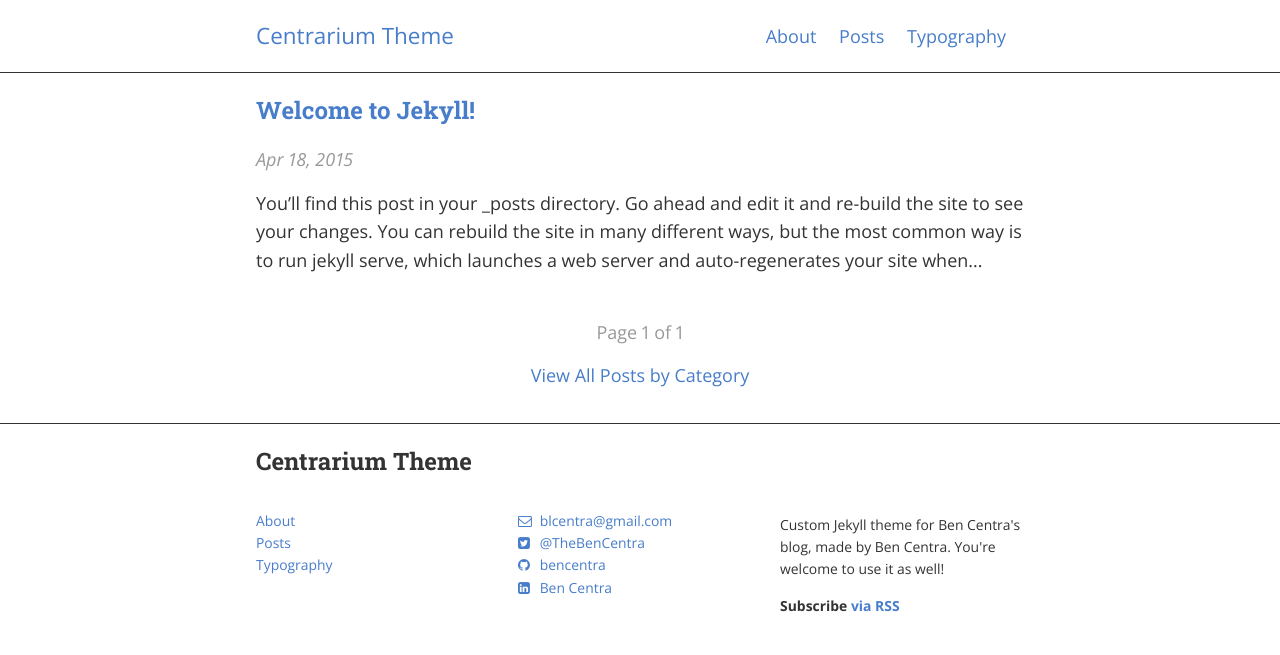
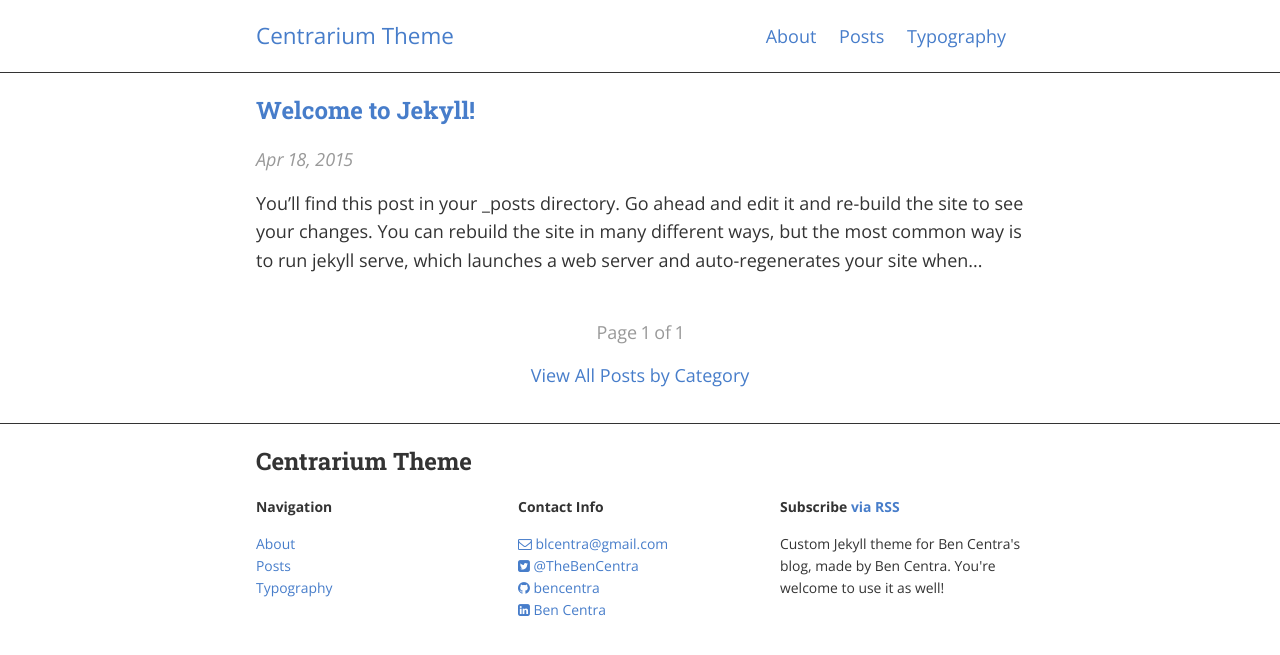
Before and after one commit to bencentra/centrarium, a Jekyll site: the page built from index.html, in a window 1280 px wide. Shown: the top 655 px of the page. Built offline with Jekyll 4.4.1, drawn with Linux system fonts in a browser that asks for light colours; nearby versions of some CDN libraries; the list of posts is cut into pages by our own code; a style sheet for code colours, icons or effects is not loaded.

Commit message:
tidying up footer scss

```diff
--- a/_includes/footer.html
+++ b/_includes/footer.html
@@ -4,9 +4,10 @@
 
     <h2 class="footer-heading">{{ site.title }}</h2>
 
-    <div class="site-contact">
+    <div class="site-navigation">
 
-      <ul class="contact-list">
+    	<p><strong>Navigation</strong></p>
+      <ul class="pages">
         {% for page in site.pages %}
         {% if page.title %}
           <li class="nav-link"><a href="{{ page.url | prepend: site.baseurl }}">{{ page.title }}</a>
@@ -15,7 +16,9 @@
       </ul>
     </div>
 
-    <div class="site-social">
+    <div class="site-contact">
+
+    	<p><strong>Contact Info</strong>
       <ul class="social-media-list">
       	<li>
       		<a href="mailto:{{ site.email }}">
@@ -35,48 +38,12 @@
       	{% endif %}
       	{% endfor %}
 
-        {% if site.social.github.url != null %}
-        <li>
-          <a href="{{ site.social.github.url }}" title="{{ site.social.github.desc }}">
-            <i class="fa fa-github"></i>
-            <span class="username">{% if site.social.github.username %}{{ site.social.github.username }}{% else %}GitHub{% endif %}</span>
-          </a>
-        </li>
-        {% endif %}
-
-        {% if site.social.twitter.url != null %}
-        <li>
-          <a href="{{ site.social.twitter.url }}" title="{{ site.social.twitter.desc }}">
-            <i class="fa fa-twitter"></i>
-            <span class="username">{% if site.social.twitter.username %}{{ site.social.twitter.username }}{% else %}Twitter{% endif %}</span>
-          </a>
-        </li>
-        {% endif %}
-
-        {% if site.social.linkedin.url != null %}
-        <li>
-        	<a href="{{ site.social.linkedin.url }}" title="{{ site.social.linkedin.desc }}">
-        		<i class="fa fa-linkedin"></i>
-        		<span class="username">{% if site.social.linkedin.username %}{{ site.social.linkedin.username }}{% else %}LinkedIn{% endif %}</span>
-        	</a>
-        </li>
-        {% endif %}
-
-        {% if site.social.facebook.url != null %}
-        <li>
-          <a href="{{ site.social.facebook.url }}" title="{{ site.social.facebook.desc }}">
-        		<i class="fa fa-facebook"></i>
-        		<span class="username">{% if site.social.facebook.username %}{{ site.social.facebook.username }}{% else %}Facebook{% endif %}</span>
-        	</a>
-        </li>
-        {% endif %}
-
       </ul>
     </div>
 
     <div class="site-signature">
+    	<p class="rss-subscribe text"><strong>Subscribe <a href="{{ "/feed.xml" | prepend: site.baseurl }}">via RSS</a></strong></p>
       <p class="text">{{ site.description }}</p>
-      <p class="rss-subscribe text"><strong>Subscribe <a href="{{ "/feed.xml" | prepend: site.baseurl }}">via RSS</a></strong></p>
     </div>
 
   </div>
--- a/_sass/_layout.scss
+++ b/_sass/_layout.scss
@@ -8,7 +8,7 @@
 $b2: 768px;
 $tablet: $b2;
 $b1: 960px;
-$large-screen: $b1;
+$desktop: $b1;
 
 /*
 *	Globals
@@ -186,40 +186,38 @@
 	border-top: 1px solid $base-font-color;
 	.wrapper {
 		@include outer-container;
-		.site-contact {
-			padding-top: 1em;
-			@include span-columns(4);
-			@include media (max-width $tablet) {
+		.site-navigation {
+			@include span-columns(12);
+			@include media ($mobile) {
 				@include span-columns(6);
 			}
-			@include media (max-width $mobile) {
-				@include span-columns(12);
+			@include media ($tablet) {
+				@include span-columns(4);
 			}
 			@include font-size($base-font-size * 0.87);
 		}
-		.site-social {
-			padding-top: 1em;
-			@include span-columns(4);
-			@include media (max-width $tablet) {
+		.site-contact {
+			margin-top: 1em;
+			@include span-columns(12);
+			@include media ($mobile) {
 				@include span-columns(6);
+				margin-top: 0;
 				margin-right: 0;
 			}
-			@include media (max-width $mobile) {
-				@include span-columns(12);
-			}
-			i {
-				width: $base-font-size;
+			@include media ($tablet) {
+				@include span-columns(4);
+				margin-top: 0;
 			}
 			@include font-size($base-font-size * 0.87);
 		}
 		.site-signature {
-			padding-top: $base-font-size;
-			@include span-columns(4);
-			@include media (max-width $tablet) {
-				@include span-columns(12);
-				text-align: center;
+			margin-top: 1em;
+			@include span-columns(12);
+			@include media ($tablet) {
+				@include span-columns(4);
+				margin-right: 0;
+				margin-top: 0;
 			}
-			word-wrap: auto;
 			@include font-size($base-font-size * 0.87);
 		}
 	}
```
